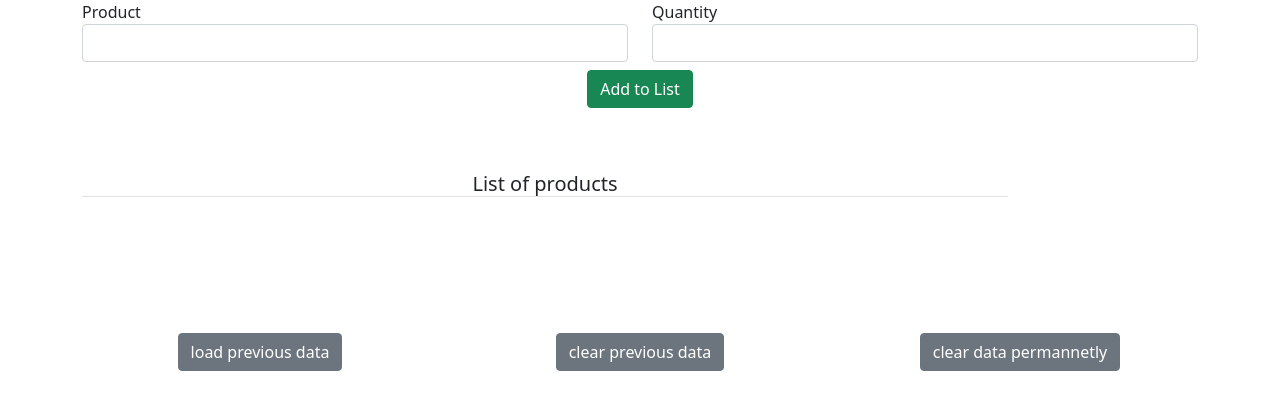
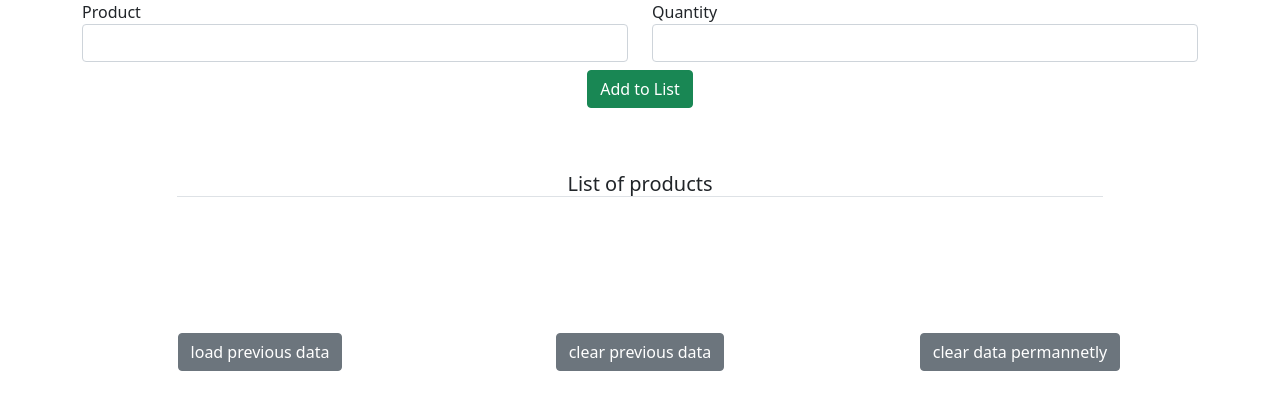
Before and after one commit to babulakterfsd/localStorage-DOM, a plain HTML site: page index.html in a window 1280 px wide. Drawn offline with nearby package versions, Linux system fonts and the light colour scheme.

Commit message:
design bug fixed

```diff
--- a/index.html
+++ b/index.html
@@ -32,7 +32,7 @@
 
     <div class="container py-3">
         <div class="row mt-5">
-            <div class="col-md-10 mx-atuo mb-5">
+            <div class="col-md-10 mx-auto mb-5">
               <h5 class="border-bottom text-center">List of products</h5>
               <table id="manual" class="table table-bordered table-striped table-hover text-center">
               </table>
```
